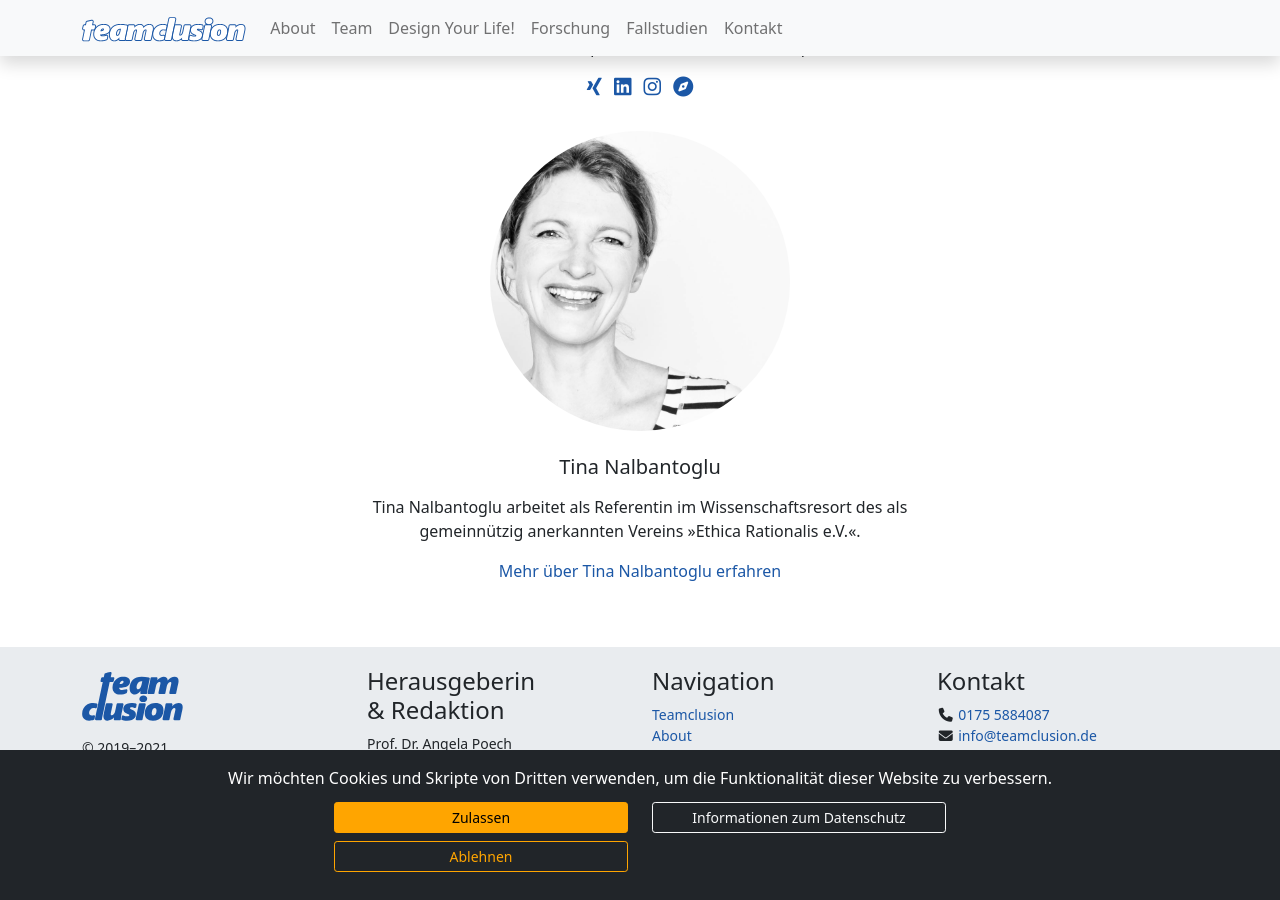
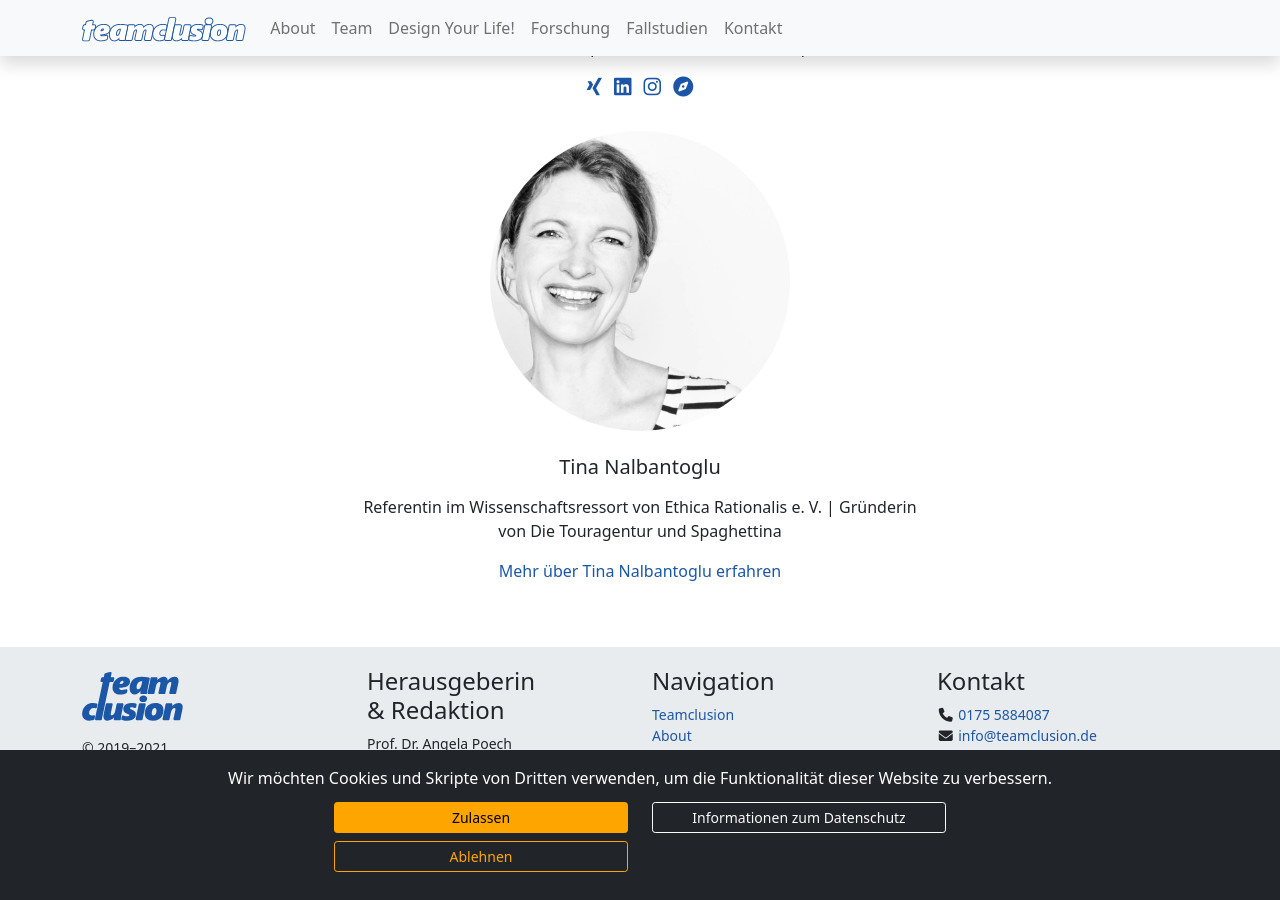
Before and after one commit to teamclusion/website, a Jekyll site: the page built from team.html, in a window 1280 px wide and 900 px high, scrolled down 1125 px. Built offline with Jekyll 4.4.1, drawn with Linux system fonts in a browser that asks for light colours; nearby versions of some CDN libraries; grey boxes are pictures that could not be loaded.

Commit message:
Änderung laut Angela.

```diff
--- a/_data/team.yml
+++ b/_data/team.yml
@@ -28,7 +28,8 @@
   postition: Position bei Teamclusion
   image: /assets/img/tina_nalbantoglu.jpg
   fotograf: Bild privat
-  beschreibung: Tina Nalbantoglu arbeitet als Referentin im Wissenschaftsresort des als gemeinnützig anerkannten Vereins »Ethica Rationalis e.V.«.
+  beschreibung: Referentin im Wissenschaftsressort von Ethica Rationalis e. V. | Gründerin von Die Touragentur und Spaghettina
+  # beschreibung: Tina Nalbantoglu arbeitet als Referentin im Wissenschaftsresort des als gemeinnützig anerkannten Vereins »Ethica Rationalis e.V.«.
   punkte:
     - "Tina Nalbantoglu studierte Tourismusbetriebswirtschaft an der BA Berlin mit paralleler Hotelfachausbildung in Saarbrücken. Als Globetrotterin, die schon Indonesien, Neuseeland, Australien und Ecuador bereist hat, arbeitet sie anschließend für ein EU-Projekt in Spanien, eine internationale Kongressorganisation in Kanada sowie zurück in Deutschland für das internationale Schulungszentrum der Lufthansa im Bereich Führungskräftetrainings."
     - "2003 gründet Tina Nalbantoglu ihr erstes Unternehmen: Über fünf Jahre leitet sie erfolgreich die Tourismus- und Eventagentur »Die Touragentur« in Saarbrücken. Dafür wird sie als Gründerchampion des Saarlandes auf den Deutschen Gründer- und Unternehmertagen in Berlin ausgezeichnet und erreicht den dritten Platz beim bundesweiten Wettbewerb »HOCHSPRUNG-MediaAward« (Kategorie Printmedien). Als engagierte und teamorientierte Unternehmerin ist sie zu der Zeit Mitglied des Tourismusausschusses der IHK Saarland und der Arbeitsgruppe »Städte/Kultur« des Ministeriums für Wirtschaft und Wissenschaft des Saarlandes."
```
